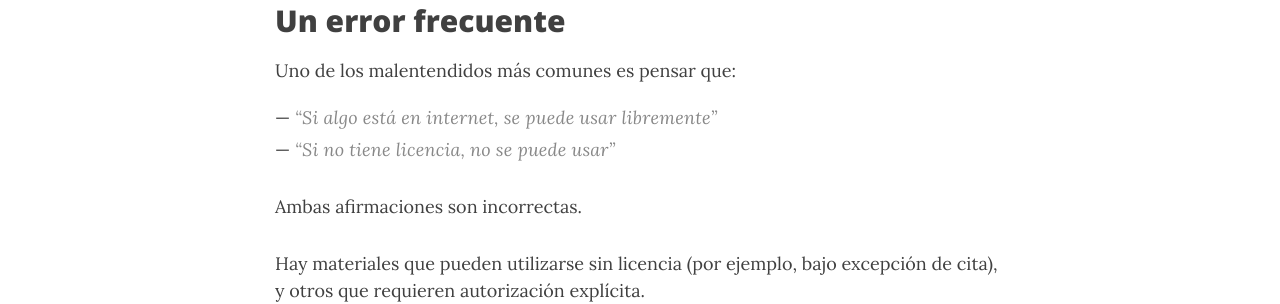
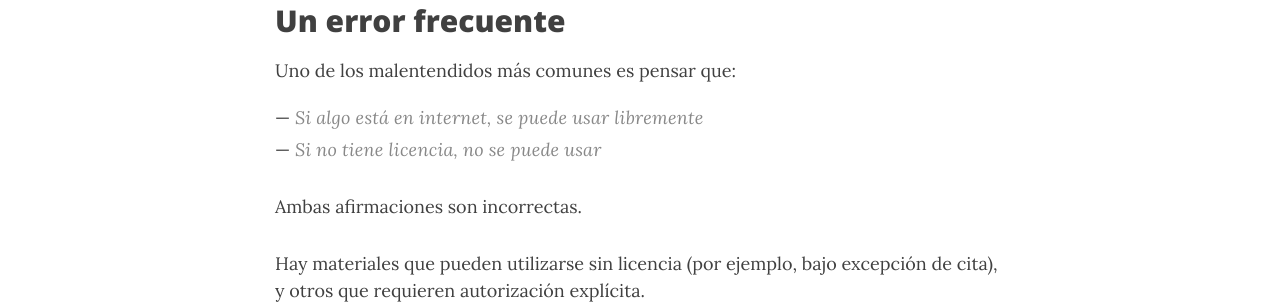
Before and after one commit to rosariorogel/cc-oer-mexico, a Jekyll site: the page built from _pages/excepciones-y-limitaciones.md, in a window 1280 px wide and 900 px high, scrolled down 1412 px. Shown: the part 154-458 px from the top of the window. Built offline with Jekyll 4.4.1, drawn with Linux system fonts in a browser that asks for light colours; nearby versions of some CDN libraries.

```diff
--- a/_pages/excepciones-y-limitaciones.md
+++ b/_pages/excepciones-y-limitaciones.md
@@ -43,13 +43,13 @@ Estos usos no dependen de la voluntad de la persona autora, sino de lo que estab
 
 <p style="margin: 5px 0;">
   — <span style="font-style: italic; color:#888; letter-spacing:0.2px;">
-    “Si algo está en internet, se puede usar libremente”
+    Si algo está en internet, se puede usar libremente
   </span>
 </p>
 
 <p style="margin: 5px 0 25px 0;">
   — <span style="font-style: italic; color:#888; letter-spacing:0.2px;">
-    “Si no tiene licencia, no se puede usar”
+    Si no tiene licencia, no se puede usar
   </span>
 </p>
 
```
